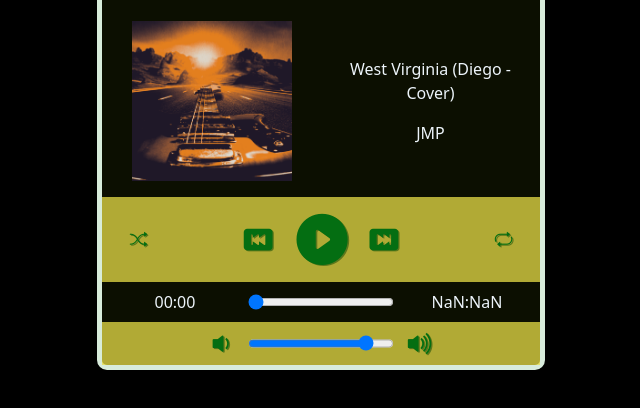
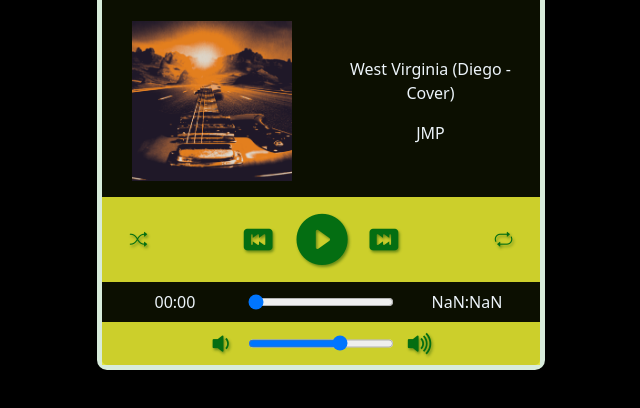
Before and after one commit to Vgarcan/CodeInstitute-proj02, a website: page index.html in a window 1280 px wide. Shown: the part 198-606 px from the top of the page, without its empty margins (319-959 px from the left). Drawn offline with nearby package versions, Linux system fonts and the light colour scheme.

Commit message:
FIX: Shadow adjusted for icons

```diff
--- a/assets/css/styles.css
+++ b/assets/css/styles.css
@@ -39,19 +39,19 @@ body {
 
 i {
     color: rgb(4, 110, 18);
-    text-shadow: 1.4px 1.2px rgba(2, 66, 2, 0.486);
+    text-shadow: 1.4px 2.2px 3px rgba(2, 66, 2, 0.486);
 }
 
 i:hover {
     color: rgb(12, 226, 41);
-    text-shadow: 1.4px 1.2px rgba(2, 66, 2, 0.486);
+    /* text-shadow: 1.4px 2.2px 3px rgba(2, 66, 2, 0.486); */
 }
 
 
 /* BUTTONS SECTION */
 
 #buttons {
-    background-color: rgba(235, 224, 72, 0.74);
+    background-color: rgba(228, 231, 49, 0.89);
 }
 
 #playpause-track>i {
@@ -70,5 +70,5 @@ i.side-button {
 /* SLIDER SECTION */
 
 #slider_container {
-    background-color: rgba(235, 224, 72, 0.74);
+    background-color: rgba(228, 231, 49, 0.89);
 }
--- a/index.html
+++ b/index.html
@@ -82,7 +82,7 @@
             <!-- VOLUME SECTION-->
             <div id="slider_container" class="row d-flex">
                 <i class="col-4 bi bi-volume-down-fill text-end"></i>
-                <input class="col-4 p-0" id="volume-slider" type="range" min="0" max="100" value="85" onchange="setVolume()">
+                <input class="col-4 p-0" id="volume-slider" type="range" min="0" max="100" value="65" onchange="setVolume()">
                 <i class="col-4 bi bi-volume-up-fill text-start"></i>
             </div>
             <!-- END VOLUME SECTION-->
```
